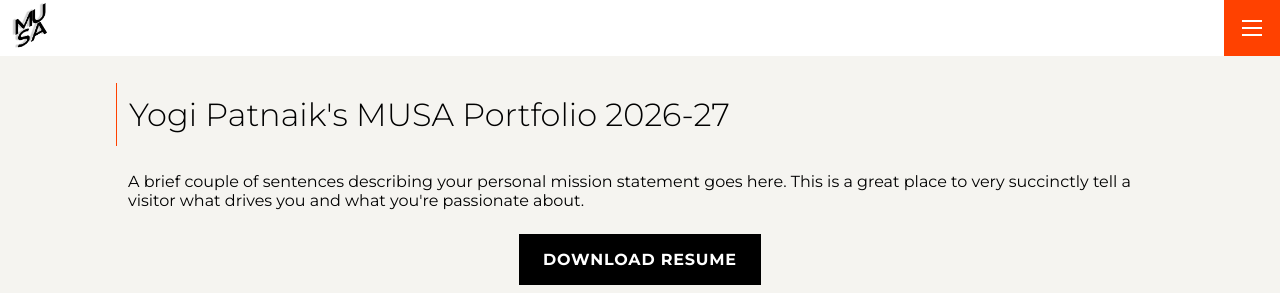
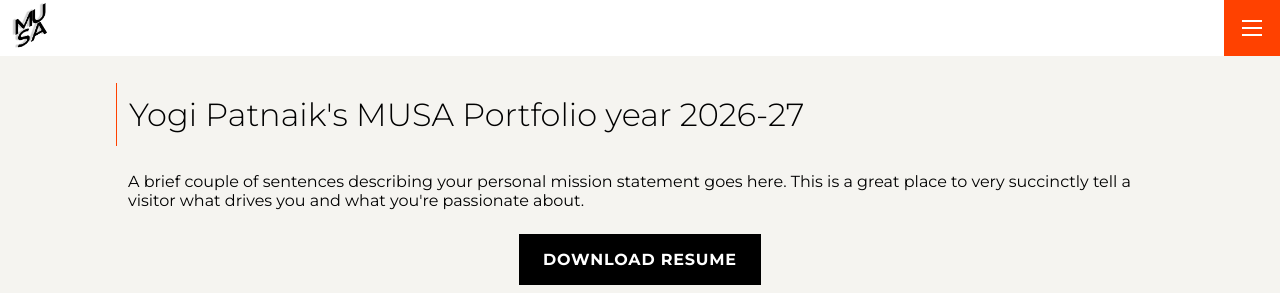
Before and after one commit to ypatnaik1/portfolio, a Jekyll site: the page built from index.md, in a window 1280 px wide and 1109 px high. Shown: the top 293 px of the window. Built offline with Jekyll 4.4.1, drawn with Linux system fonts in a browser that asks for light colours.

Commit message:
Update settings.yml

```diff
--- a/_data/settings.yml
+++ b/_data/settings.yml
@@ -7,7 +7,7 @@ logo: '/assets/img/musa-logo.png'
 # A brief introduction or mission statement that appears at the top of the
 # portfolio home page, above the project list. If you don't want one of the
 # intro_title or intro_text to show up, just set the appropriate value to null.
-intro_title: Yogi Patnaik's MUSA Portfolio 2026-27
+intro_title: Yogi Patnaik's MUSA Portfolio year 2026-27
 intro_text: |
   A brief couple of sentences describing your personal mission statement goes
   here. This is a great place to very succinctly tell a visitor what drives you
```
